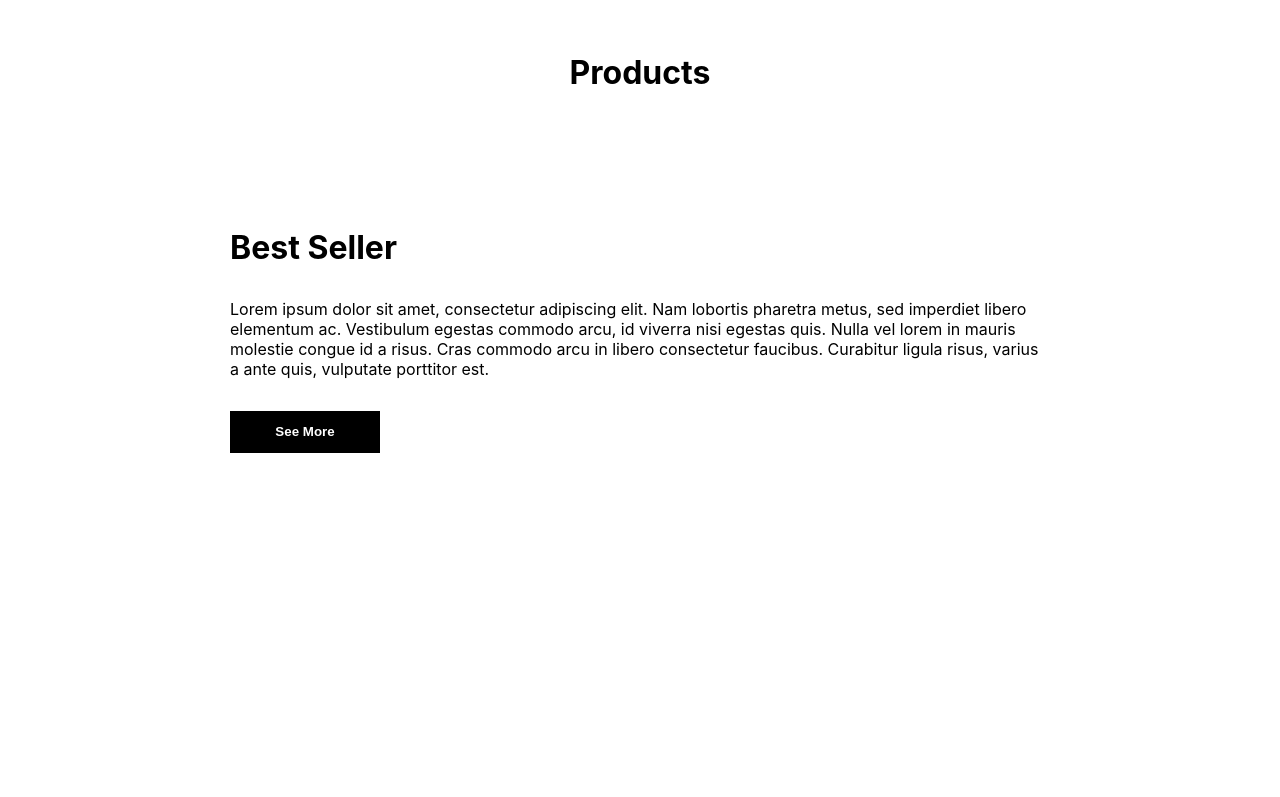
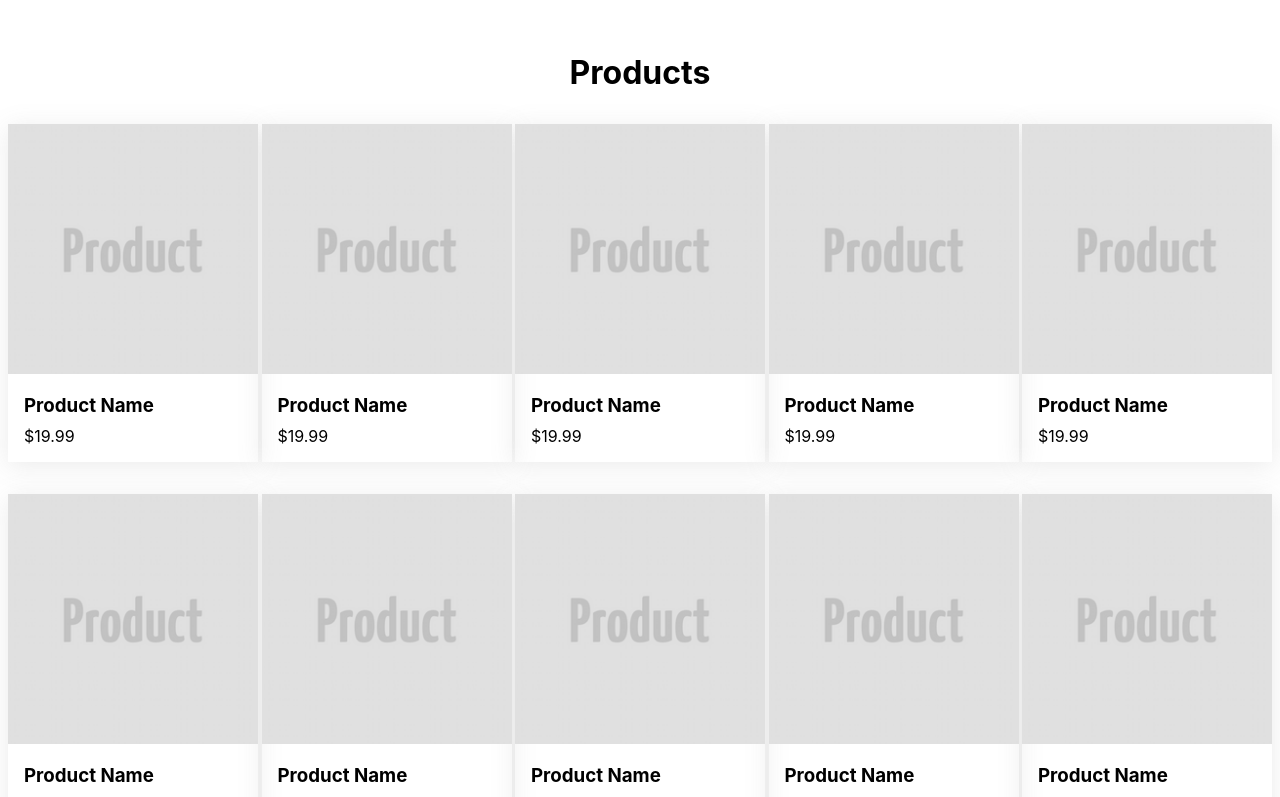
Before and after one commit to danyouknowme/nextjs-assignment-1, a Next.js app: page / in a window 1280 px wide. Shown: the part 920-1717 px from the top of the page. Before the commit the page ends 1533 px from the top, so only its background shows below. Built offline with nearby package versions, Linux system fonts and the light colour scheme.

Commit message:
complete add components and style product-list

```diff
--- a/pages/index.tsx
+++ b/pages/index.tsx
@@ -3,6 +3,7 @@ import Head from 'next/head';
 import Image from 'next/image';
 import IconItem from '../components/IconItem';
 import MenuItem from '../components/MenuItem';
+import ProductCard from '../components/ProductCard';
 import RectBanner from '../components/RectBanner';
 import SearchInput from '../components/SearchInput';
 import SquareImage from '../components/SquareImage';
@@ -45,7 +46,11 @@ const Home: NextPage = () => {
           <SquareImage size='small' />
         </div>
         <h1 className='heading'>Products</h1>
-        <div className='product-list' id='flex-6'></div>
+        <div className='product-list' id='flex-6'>
+          {[...Array(10)].map((_, index) => (
+            <ProductCard key={index} />
+          ))}
+        </div>
         <div className='text-combo' id='flex-7'>
           <div className='paragraph-box' id='flex-8'>
             <h1 className='heading'>Best Seller</h1>
--- a/styles/globals.css
+++ b/styles/globals.css
@@ -169,10 +169,10 @@ button {
 }
 
 #flex-6 {
-  /* display: flex;
+  display: flex;
   align-items: center;
   justify-content: space-between;
-  flex-wrap: wrap; */
+  flex-wrap: wrap;
 }
 
 #flex-7 {
```
